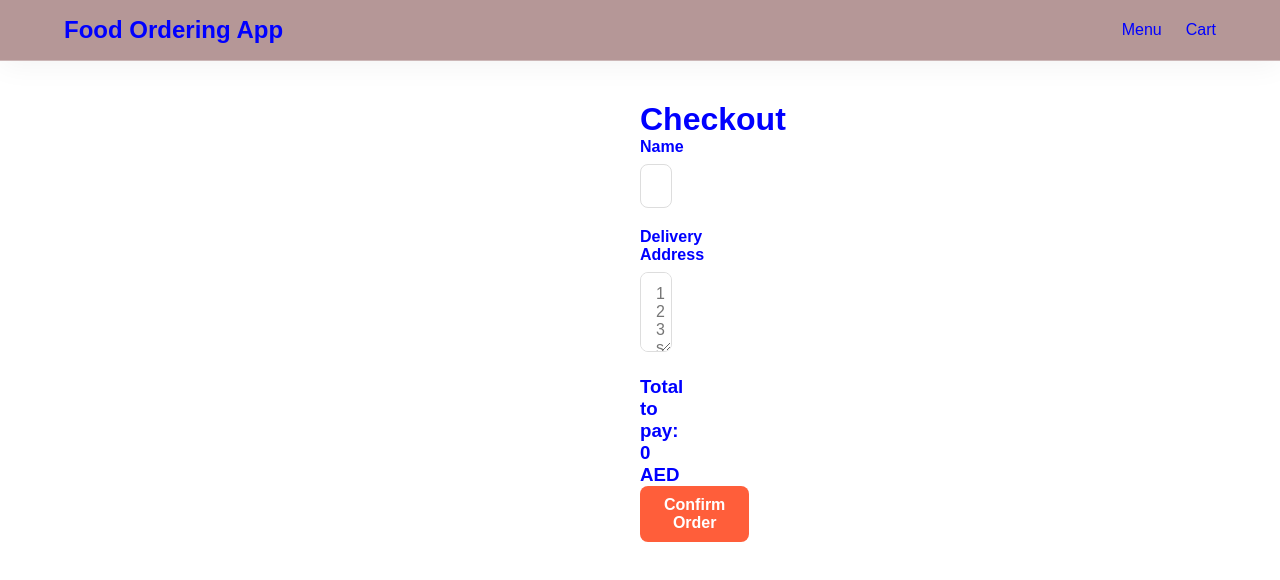
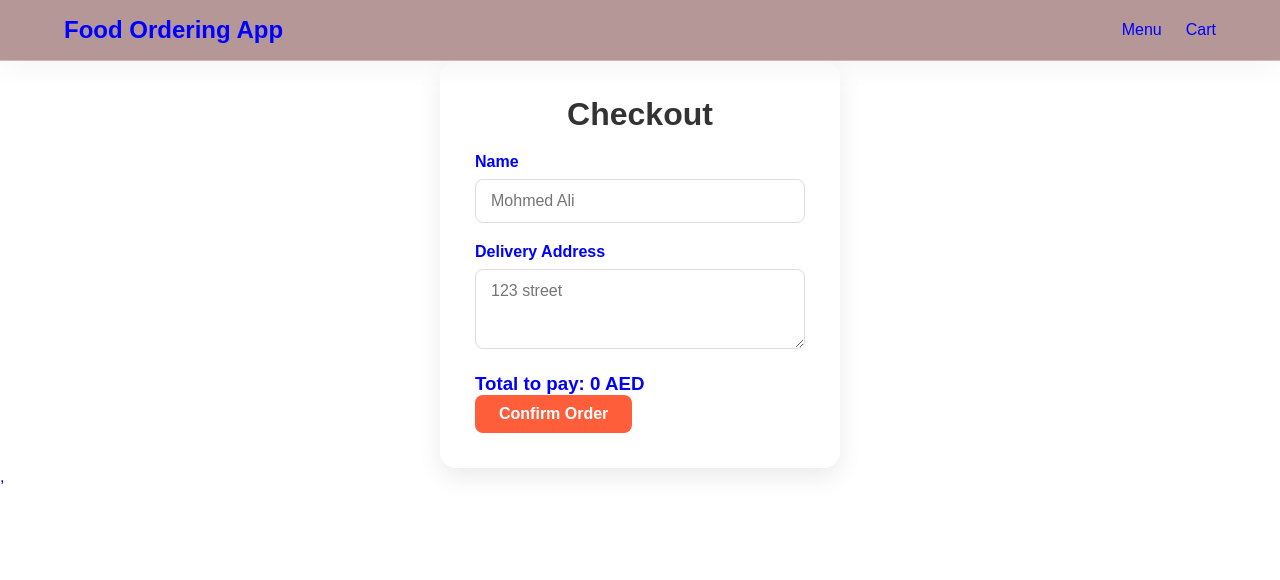
Before and after one commit to ounibbini484-bot/Final-project-, a React (Vite) app: page /checkout in a window 1280 px wide. Shown: the top 580 px of the page. Built offline with nearby package versions, Linux system fonts and the light colour scheme.

Commit message:
commit message

```diff
--- a/src/App.css
+++ b/src/App.css
@@ -162,6 +162,8 @@
     display: flex;
     justify-content: center;
     align-items: center;
+    background: #ffffff;
+    box-shadow: 0 10px 25 px rgba(0, green, blue, alpha);
 }
 
 .qty {
@@ -244,7 +246,7 @@
 
 }
 .checkout-card{
-    max-width: 60px;
+    max-width: 80px;
     margin: 0 auto 50px;
     padding: 40px;
     border-radius: 12px;
@@ -273,3 +275,69 @@
     outline: none;
     box-shadow: 0 0 0 3px rgba(255, 94, 58, 0.2);
 }
+
+.checkout{
+    margin: auto;
+    display: flex;
+    outline: none;
+    background-color: blue;
+    font-family:  Arial, Helvetica, sans-serif;
+    border-radius: 0%;
+}
+.checkout-container{
+    display: flex;
+}
+.Confirm Order-btn{
+    cursor:  pointer;
+    border-radius: 0%;
+}
+.cart-container{
+    display: flex;
+    justify-content: center;
+    align-items:center ;
+    padding: 60px 20px ;
+
+}
+
+.checkout-card{
+    width: 100%;
+    max-width: 400px;
+    margin: 0 auto;
+    padding: 35px;
+    border-radius: 16px;
+        background: #ffffff;
+    box-shadow: 0 10px 25px rgba(0, 0, 0, 0.08);
+}
+.checkout-card h1{
+    text-align: center;
+  margin-bottom: 20px ;
+  color: #333;
+
+}
+
+.total{
+    font-size: 18px;
+    margin-top: 15px;
+    font-weight:  bold;
+    text-align:  center;
+
+}
+.confirm-btn{
+    width: 100%;
+    margin-top: 20px;
+    padding: 12px;
+    border: none;
+    border-radius: 10px;
+    background-color: green;
+color:  white;
+font-weight: 600;
+font-size: 1rem;
+cursor: pointer;
+transition: 0.3s;
+
+}
+
+.confirm-btn:hover{
+    background-color: #f4511e;
+    transform: scale(1.03);
+}
```
Also changed, not shown: src/pages/Chatbot.jsx (added, +9 -0 lines).
